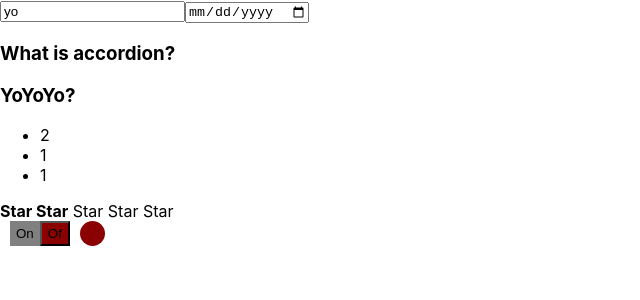
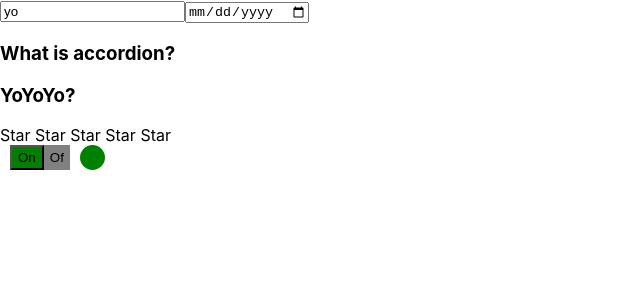
Before and after one commit to Alimovroman/react-cabzda, a React (Create React App) app: page / in a window 1280 px wide. Shown: the top 300 px of the page, without its empty margins (0-640 px from the left). Built offline with nearby package versions, Linux system fonts and the light colour scheme.

Commit message:
useState lessons 6 and 7

```diff
--- a/src/App.tsx
+++ b/src/App.tsx
@@ -9,10 +9,10 @@ function App() {
         <div>
             <input value={'yo'}/>
             <input type={"date"}/>
-            <Accordion title='What is accordion?' collapsed={true}/>
-            <Accordion title='YoYoYo?' collapsed={false}/>
-            <Rating value={2}/>
-            <OnOf isOn={false}/>
+            <Accordion title='What is accordion?' />
+            <Accordion title='YoYoYo?' />
+            <Rating />
+            <OnOf/>
         </div>
     );
 }
--- a/src/components/Accordion/Accordion.tsx
+++ b/src/components/Accordion/Accordion.tsx
@@ -1,14 +1,17 @@
-import React from "react";
+import React, {useState} from "react";
 
 type PropsAccordion = {
     title: string
-    collapsed: boolean
 }
 
-function Accordion({title, collapsed}: PropsAccordion) {
+function Accordion({title}: PropsAccordion) {
+    const [collapsed, setCollapsed] = useState<boolean>(true)
+    const onClickHandler = () => {
+        setCollapsed(!collapsed)
+    }
         return (
             <>
-                <AccordionTitle title={title}/>
+                <AccordionTitle title={title} onClickHandler={onClickHandler}/>
                 {!collapsed && <AccordionBody/>}
             </>
         )
@@ -16,11 +19,12 @@ function Accordion({title, collapsed}: PropsAccordion) {
 
 type AccordionTitle = {
     title: string
+    onClickHandler: () => void
 }
 
-function AccordionTitle({title}: AccordionTitle) {
+function AccordionTitle({title, onClickHandler}: AccordionTitle) {
     return (
-        <h3>{title}</h3>
+        <h3 onClick={onClickHandler}>{title}</h3>
     )
 }
 
--- a/src/components/OnOf/OnOf.tsx
+++ b/src/components/OnOf/OnOf.tsx
@@ -1,14 +1,18 @@
-import React, {FC} from 'react';
+import React, {FC, useState} from 'react';
 import style from './OnOf.module.css'
 
 type OnOfTypeProps = {
-    isOn: boolean
+
 }
-const OnOf: FC<OnOfTypeProps> = ({isOn}) => {
+const OnOf: FC<OnOfTypeProps> = () => {
+    const [isOn, setIsOn] = useState<boolean>(true)
+    const onClickHandler = (onOf: boolean) => {
+        setIsOn(onOf)
+    }
     return (
         <div className={style.root}>
-            <button className={isOn === true ? style.greenLamp : style.buttonLamp}>On</button>
-            <button className={isOn === false ? style.redLamp : style.buttonLamp}>Of</button>
+            <button onClick={() => onClickHandler(true)} className={isOn === true ? style.greenLamp : style.buttonLamp}>On</button>
+            <button onClick={() => onClickHandler(false)} className={isOn === false ? style.redLamp : style.buttonLamp}>Of</button>
             <div className={`${isOn === true ? style.greenLamp : style.redLamp} ${style.lamp}`}></div>
         </div>
     );
--- a/src/components/Rating/Rating.tsx
+++ b/src/components/Rating/Rating.tsx
@@ -1,31 +1,38 @@
-import React, {FC} from "react";
+import React, {FC, useState} from "react";
 
 type PropsRating = {
-    value: number
+
 }
 
-function Rating ({value}: PropsRating) {
+function Rating () {
+    const [value, setValue] = useState<number>(0)
+    const onChangeStar = (id: number) => {
+        setValue(id)
+    }
         return (
             <div>
-                <Star selected={value > 0 }/>
-                <Star selected={value > 1 }/>
-                <Star selected={value > 2 }/>
-                <Star selected={value > 3 }/>
-                <Star selected={value ===5 }/>
+                <Star selected={value > 0 } onChangeStar={onChangeStar} id={1}/>
+                <Star selected={value > 1 } onChangeStar={onChangeStar} id={2}/>
+                <Star selected={value > 2 } onChangeStar={onChangeStar} id={3}/>
+                <Star selected={value > 3 } onChangeStar={onChangeStar} id={4}/>
+                <Star selected={value ===5 } onChangeStar={onChangeStar} id={5}/>
             </div>
         )
 }
 
 type Props = {
     selected: boolean
+    onChangeStar: (id: number) => void
+    id: number
 }
 
 function Star(props: Props) {
-    if (props.selected) {
-        return <span><b> Star</b></span>
-    } else {
-        return <span> Star</span>
-    }
+    return (
+        props.selected
+            ?  <span onClick={() => props.onChangeStar(props.id)}><b> Star</b></span>
+            :  <span onClick={() => props.onChangeStar(props.id)}> Star</span>
+    )
+
 }
-
+// onClick={() => props.onChangeStar(props.id)}
 export default Rating
```
